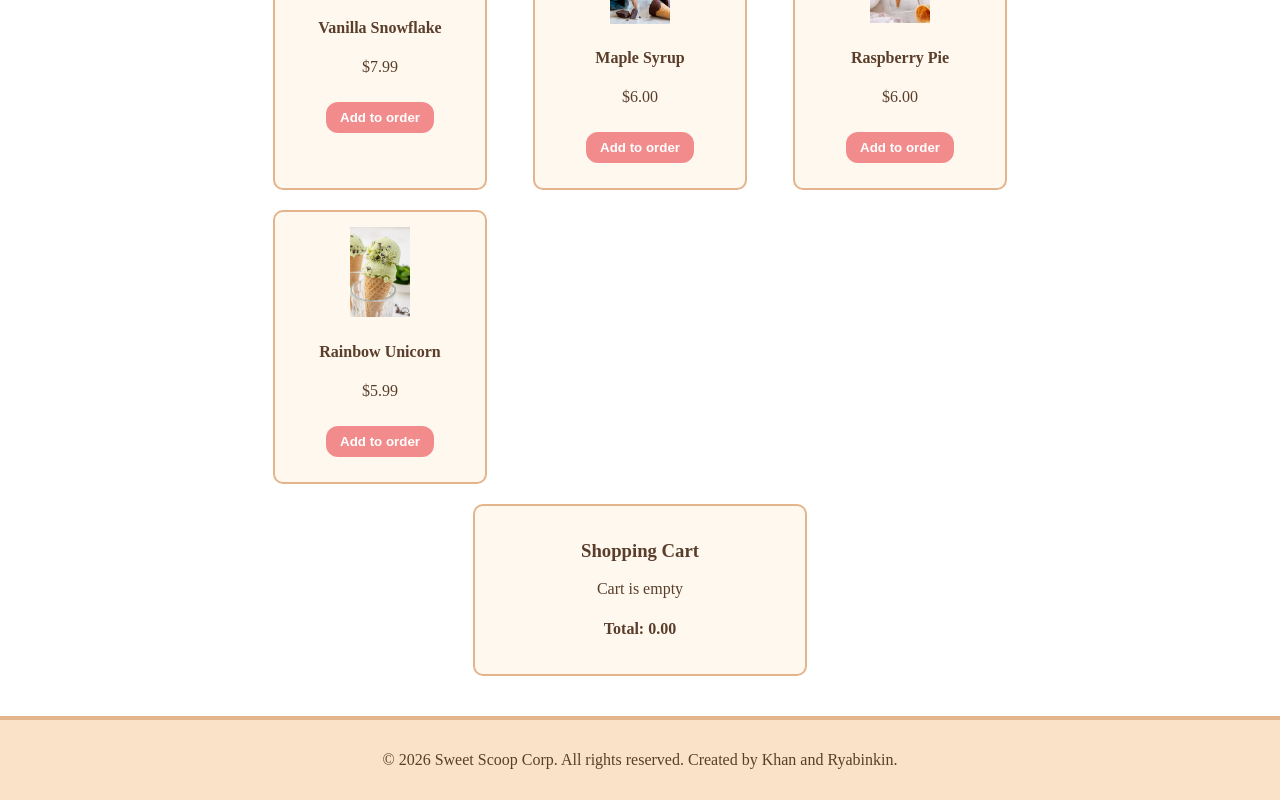
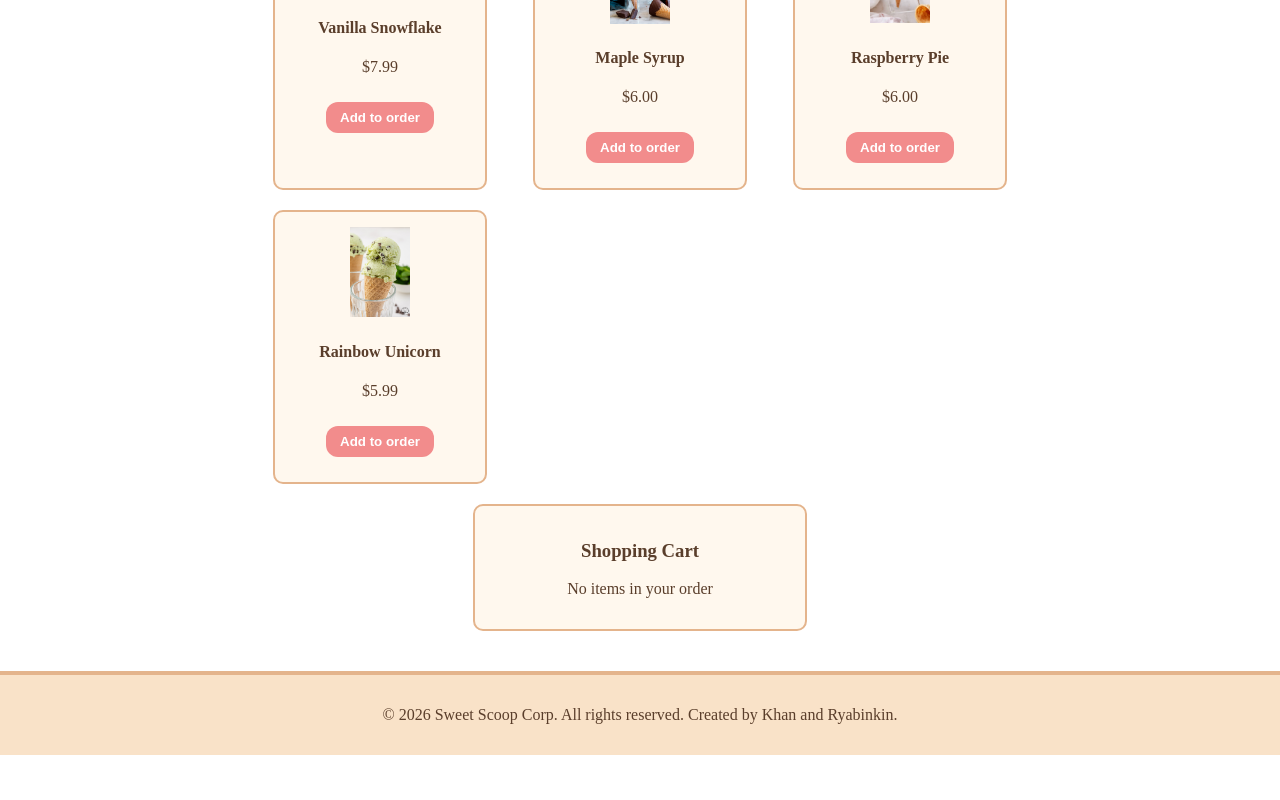
Before and after one commit to SokolLonely/ensf381a3, a React (Create React App) app: page /flavors in a window 1280 px wide. Shown: the part 869-1669 px from the top of the page. After the commit the page ends 1624 px from the top, so only its background shows below. Built offline with nearby package versions, Linux system fonts and the light colour scheme.

Commit message:
changed no items in order message

```diff
--- a/src/components/FlavorsPage.js
+++ b/src/components/FlavorsPage.js
@@ -54,7 +54,7 @@ function OrderList({ cart, handleRemoveClick }) {
   return (
     <div className="order-list">
       <h3>Shopping Cart</h3>
-      {cart.length === 0 ? (<p>Cart is empty</p>)
+      {cart.length === 0 ? (<p>No items in your order</p>)
        : (
         cart.map((item) => (
           <OrderItem
@@ -66,7 +66,10 @@ function OrderList({ cart, handleRemoveClick }) {
           />
         ))
       )}
-      <h4>Total: {total_price.toFixed(2)}</h4>
+
+      {total_price > 0 && (
+        <h4>Total: ${total_price.toFixed(2)}</h4>
+      )}
     </div>
   );
 }
```
